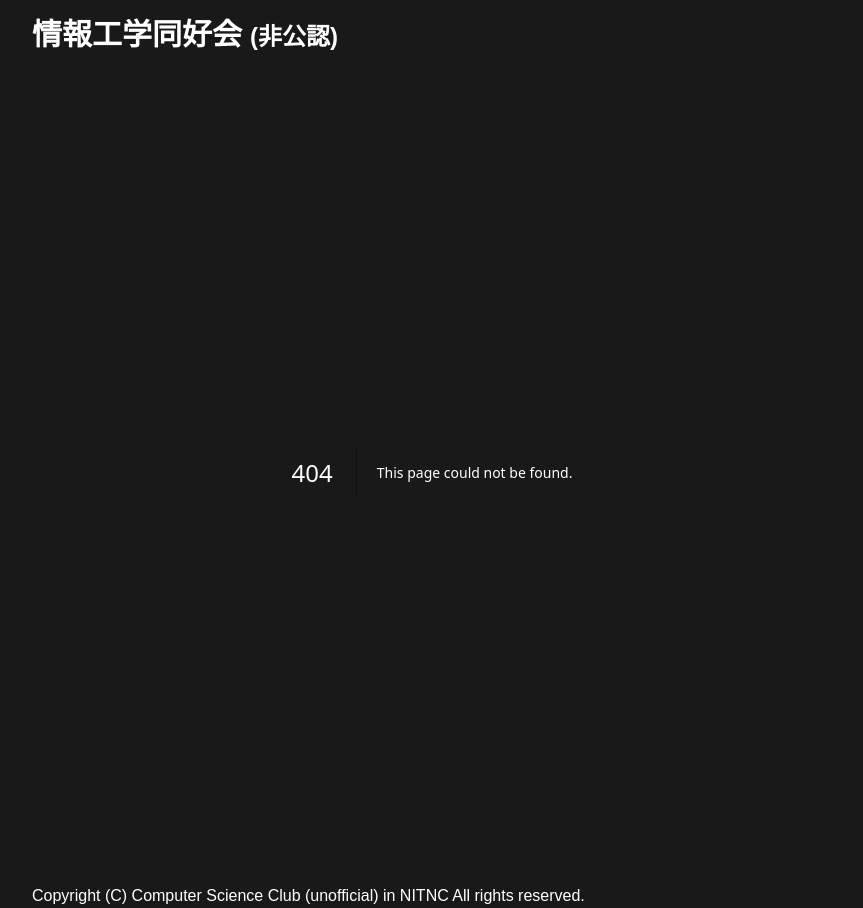
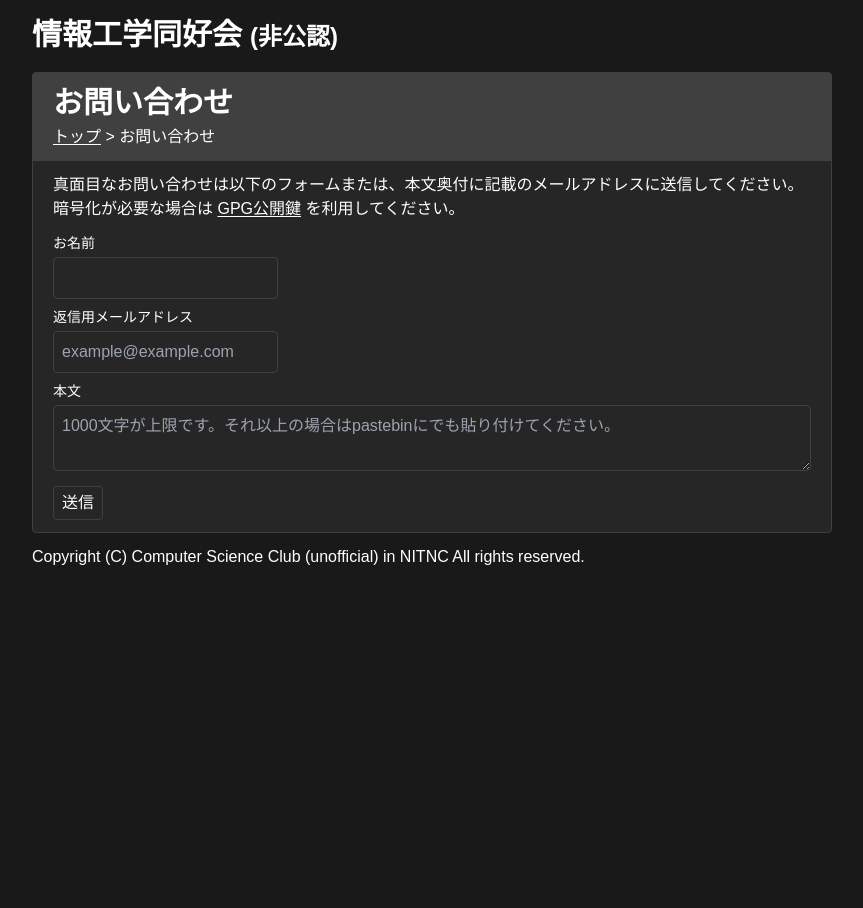
Before and after one commit to csc-a452p/website, a Next.js app: page /contact in a window 1280 px wide. Before the commit this address had no page. Shown: the whole page, without its empty margins (208-1071 px from the left). After the commit the page ends 800 px from the top, so only its background shows below. Built offline with nearby package versions, Linux system fonts and the light colour scheme; no server answers.

Commit message:
[add] フォームを追加

```diff
--- /dev/null
+++ b/app/contact/Form.tsx
@@ -0,0 +1,44 @@
+"use client";
+
+import { FormEvent } from "react";
+
+async function onSubmit(event: FormEvent<HTMLFormElement>) {
+    event.preventDefault();
+
+    const formData = new FormData(event.currentTarget);
+
+    const response = await fetch(process.env.API_URL || "");
+}
+
+export default function Form() {
+    if (process.env.NEXT_PUBLIC_API_URL == undefined) {
+        throw new Error("")
+    }
+
+    return <form onSubmit={onSubmit}>
+        <div>
+            <div className="text-sm mb-1">お名前</div>
+            <input type="text" className="bg-neutral-800 border border-neutral-700 rounded p-2" placeholder="" name="name" required />
+        </div>
+
+        <div className="mt-2">
+            <div className="text-sm mb-1">返信用メールアドレス</div>
+            <input type="email" className="bg-neutral-800 border border-neutral-700 rounded p-2" placeholder="example@example.com" name="email" required />
+        </div>
+
+        <div className="mt-2 w-full">
+            <div className="text-sm mb-1">本文</div>
+            <textarea
+                className="bg-neutral-800 border border-neutral-700 rounded p-2 w-full"
+                placeholder="1000文字が上限です。それ以上の場合はpastebinにでも貼り付けてください。"
+                name="content"
+                maxLength={1000}
+                required
+            />
+        </div>
+
+        <div className="mt-2 w-full">
+            <button type="submit" className="bg-neutral-800 border border-neutral-700 rounded px-2 py-1">送信</button>
+        </div>
+    </form>
+}
--- /dev/null
+++ b/app/contact/page.tsx
@@ -0,0 +1,32 @@
+import { Metadata } from "next";
+import DLink from "../components/DLink";
+import Form from "./Form";
+
+export const metadata: Metadata = {
+    title: 'お問い合わせ',
+}
+
+
+export default function Home() {
+    return (
+        <>
+            <main className="w-full md:m-auto flex gap-2">
+                <div className={`w-full bg-neutral-800 border border-neutral-700 rounded`}>
+                    <div className="bg-neutral-700 p-3 pl-5">
+                        <h1 className="w-full font-bold text-3xl mb-1">お問い合わせ</h1>
+                        <div><DLink href={"/"}>トップ</DLink> &gt; お問い合わせ</div>
+                    </div>
+
+                    <div className="mx-2 flex flex-col gap-3 p-3">
+                        <div>
+                            真面目なお問い合わせは以下のフォームまたは、本文奥付に記載のメールアドレスに送信してください。<br />
+                            暗号化が必要な場合は <DLink href="https://portfolio.nikachu.net/publickey" target="_blank">GPG公開鍵</DLink> を利用してください。
+                        </div>
+
+                        <Form />
+                    </div>
+                </div>
+            </main>
+        </>
+    );
+}
```
